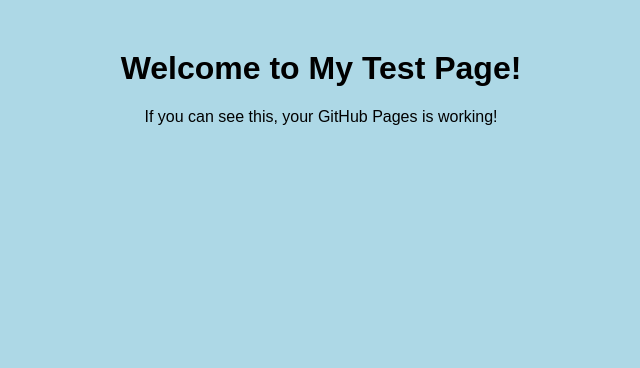
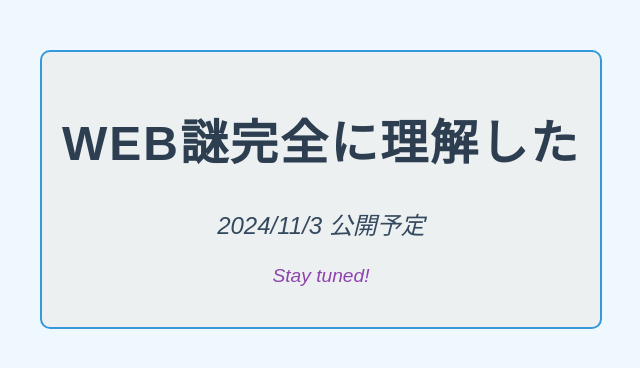
Before and after one commit to Souchan917/webnazorikaishita, a plain HTML site: page index.html in a window 1280 px wide. Shown: the whole page, without its empty margins (319-959 px from the left). Drawn offline with Linux system fonts and the light colour scheme.

Commit message:
Update index.html

```diff
--- a/index.html
+++ b/index.html
@@ -3,18 +3,48 @@
 <head>
     <meta charset="UTF-8">
     <meta name="viewport" content="width=device-width, initial-scale=1.0">
-    <title>GitHub Pages Test</title>
+    <title>WEB謎完全に理解した</title>
     <style>
         body {
-            font-family: Arial, sans-serif;
-            background-color: lightblue;
+            font-family: 'Arial', sans-serif;
+            background-color: #f0f8ff;
+            color: #333;
             text-align: center;
             margin-top: 50px;
+        }
+
+        h1 {
+            font-size: 3rem;
+            color: #2c3e50;
+            text-transform: uppercase;
+            letter-spacing: 2px;
+        }
+
+        p {
+            font-size: 1.5rem;
+            color: #34495e;
+            font-style: italic;
+        }
+
+        .date {
+            font-size: 1.2rem;
+            color: #8e44ad;
+        }
+
+        .box {
+            padding: 20px;
+            border: 2px solid #3498db;
+            display: inline-block;
+            border-radius: 10px;
+            background-color: #ecf0f1;
         }
     </style>
 </head>
 <body>
-    <h1>Welcome to My Test Page!</h1>
-    <p>If you can see this, your GitHub Pages is working!</p>
+    <div class="box">
+        <h1>WEB謎完全に理解した</h1>
+        <p>2024/11/3 公開予定</p>
+        <p class="date">Stay tuned!</p>
+    </div>
 </body>
 </html>
```
